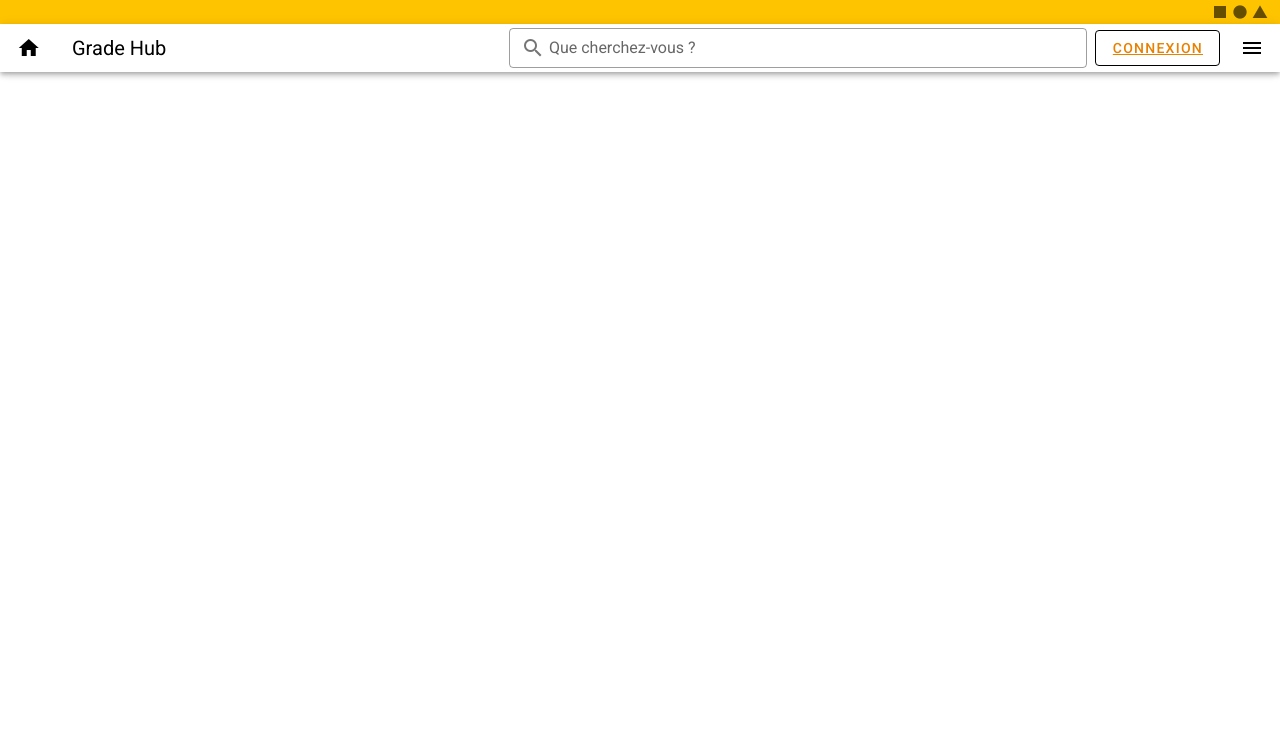
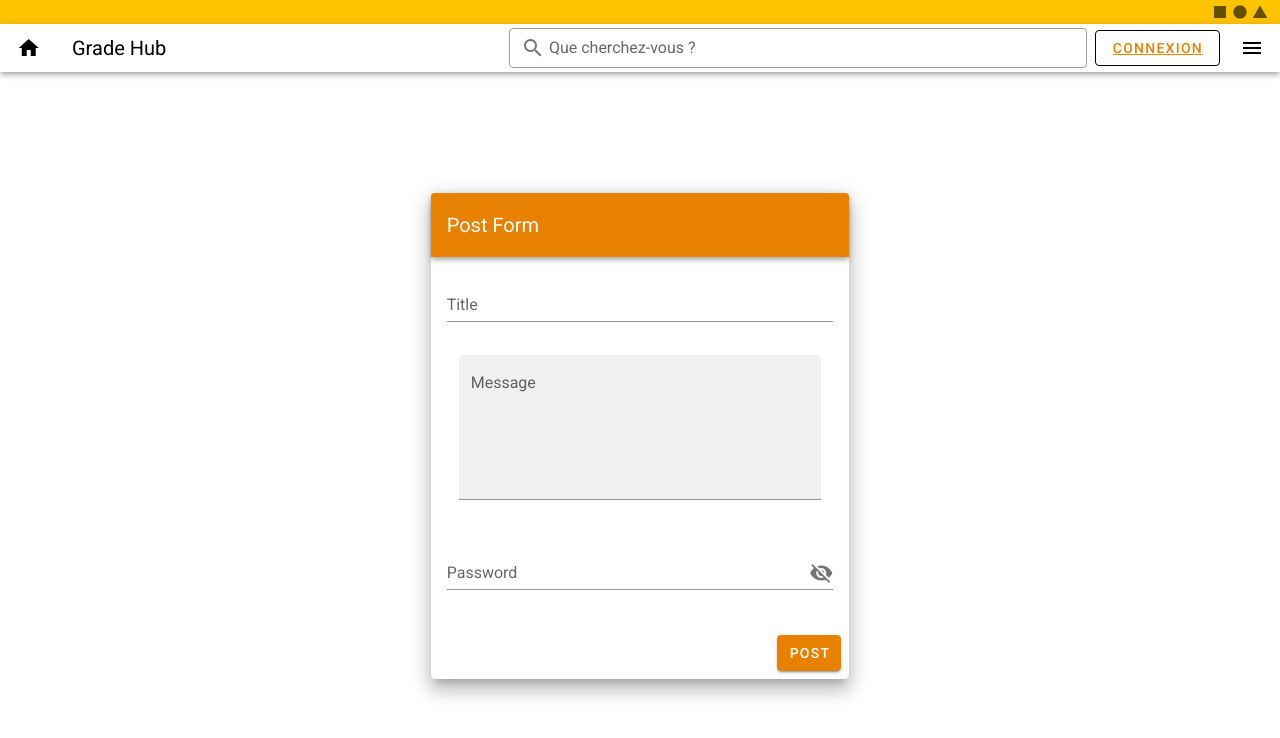
Before and after one commit to Camille-MICHAUD-MELI/front, a Nuxt app: page /post in a window 1280 px wide. Shown: the top 738 px of the page. Built offline with nearby package versions, Linux system fonts and the light colour scheme.

Commit message:
on this push i have done the post part and the color theme of the blog, last part of the job is to finish the profil part and link the back and the front

```diff
--- a/pages/index.vue
+++ b/pages/index.vue
@@ -77,7 +77,7 @@
         </v-list-item-content>
       </v-list-item>
       <v-container>
-        <v-divider class="primary"></v-divider>
+        <v-divider class="thirdary"></v-divider>
       </v-container>
       <v-list>
         <v-list-item
@@ -101,7 +101,7 @@
       </v-list>
       <v-container>
         <v-divider
-        class="primary"
+        class="thirdary"
         >
         </v-divider>
       </v-container>
--- a/pages/login.vue
+++ b/pages/login.vue
@@ -133,7 +133,9 @@
                               id="password"
                               name="password"
                               label="Password"
-                              type="password"
+                              :append-icon="value ? 'mdi-eye' : 'mdi-eye-off'"
+                              @click:append="() => (value = !value)"
+                              :type="value ? 'password' : 'text'"
                               v-model="password"
                            ></v-text-field>
                         </v-form>
@@ -157,6 +159,7 @@ export default {
     drawer: null,
     hover: false,
     is_focus: false,
+    value: null,
     email: null,
     password: null,
     items: [
--- /dev/null
+++ b/pages/logo.vue
@@ -0,0 +1,55 @@
+<template>
+  <svg class="NuxtLogo" width="245" height="180" viewBox="0 0 452 342" xmlns="http://www.w3.org/2000/svg">
+    <path
+      d="M139 330l-1-2c-2-4-2-8-1-13H29L189 31l67 121 22-16-67-121c-1-2-9-14-22-14-6 0-15 2-22 15L5 303c-1 3-8 16-2 27 4 6 10 12 24 12h136c-14 0-21-6-24-12z"
+      fill="#00C58E"
+    />
+    <path
+      d="M447 304L317 70c-2-2-9-15-22-15-6 0-15 3-22 15l-17 28v54l39-67 129 230h-49a23 23 0 0 1-2 14l-1 1c-6 11-21 12-23 12h76c3 0 17-1 24-12 3-5 5-14-2-26z"
+      fill="#108775"
+    />
+    <path
+      d="M376 330v-1l1-2c1-4 2-8 1-12l-4-12-102-178-15-27h-1l-15 27-102 178-4 12a24 24 0 0 0 2 15c4 6 10 12 24 12h190c3 0 18-1 25-12zM256 152l93 163H163l93-163z"
+      fill="#2F495E"
+    />
+  </svg>
+</template>
+
+<style>
+.NuxtLogo {
+  animation: 1s appear;
+  margin: auto;
+}
+@keyframes appear {
+  0% {
+    opacity: 0;
+  }
+}
+</style><template>
+  <svg class="NuxtLogo" width="245" height="180" viewBox="0 0 452 342" xmlns="http://www.w3.org/2000/svg">
+    <path
+      d="M139 330l-1-2c-2-4-2-8-1-13H29L189 31l67 121 22-16-67-121c-1-2-9-14-22-14-6 0-15 2-22 15L5 303c-1 3-8 16-2 27 4 6 10 12 24 12h136c-14 0-21-6-24-12z"
+      fill="#00C58E"
+    />
+    <path
+      d="M447 304L317 70c-2-2-9-15-22-15-6 0-15 3-22 15l-17 28v54l39-67 129 230h-49a23 23 0 0 1-2 14l-1 1c-6 11-21 12-23 12h76c3 0 17-1 24-12 3-5 5-14-2-26z"
+      fill="#108775"
+    />
+    <path
+      d="M376 330v-1l1-2c1-4 2-8 1-12l-4-12-102-178-15-27h-1l-15 27-102 178-4 12a24 24 0 0 0 2 15c4 6 10 12 24 12h190c3 0 18-1 25-12zM256 152l93 163H163l93-163z"
+      fill="#2F495E"
+    />
+  </svg>
+</template>
+
+<style>
+.NuxtLogo {
+  animation: 1s appear;
+  margin: auto;
+}
+@keyframes appear {
+  0% {
+    opacity: 0;
+  }
+}
+</style>
--- a/pages/post.vue
+++ b/pages/post.vue
@@ -122,6 +122,51 @@
         </div>
       </template>
     </v-navigation-drawer>
+
+          <v-main>
+         <v-container fluid fill-height>
+            <v-layout align-center justify-center>
+               <v-flex xs12 sm8 md4>
+                  <v-card class="elevation-12">
+                     <v-toolbar dark color="primary">
+                        <v-toolbar-title>Post Form</v-toolbar-title>
+                     </v-toolbar>
+                     <v-card-text>
+                        <v-form>
+                            <v-text-field
+                            name="title"
+                            label="Title"
+                            type="text"
+                            ></v-text-field>
+                           <v-container fluid>
+                              <v-textarea
+                                name="corpse"
+                                filled
+                                label="Message"
+                                auto-grow
+                                class="pa-0 ma-0"
+                              ></v-textarea>
+                           </v-container>
+                           <v-text-field
+                              id="password"
+                              name="password"
+                              label="Password"
+                              v-model="password"
+                              :append-icon="value ? 'mdi-eye' : 'mdi-eye-off'"
+                              @click:append="() => (value = !value)"
+                              :type="value ? 'password' : 'text'"
+                           ></v-text-field>
+                        </v-form>
+                     </v-card-text>
+                     <v-card-actions>
+                        <v-spacer></v-spacer>
+                        <v-btn color="primary" @click="loginHandler">POST</v-btn>
+                     </v-card-actions>
+                  </v-card>
+               </v-flex>
+            </v-layout>
+         </v-container>
+      </v-main>
   </v-app>
 </template>
 
@@ -130,6 +175,7 @@ export default {
   data: () => ({
     drawer: null,
     hover: false,
+    value: null,
     is_focus: false,
     items: [
       { title: 'Post', icon: 'mdi-view-dashboard', route: '/post' },
--- a/pages/register.vue
+++ b/pages/register.vue
@@ -145,8 +145,10 @@
                               id="password"
                               name="password"
                               label="Password"
-                              type="password"
                               v-model="password"
+                              :append-icon="value ? 'mdi-eye' : 'mdi-eye-off'"
+                              @click:append="() => (value = !value)"
+                              :type="value ? 'password' : 'text'"
                            ></v-text-field>
                            <v-text-field
                             name="phone"
@@ -175,6 +177,7 @@ export default {
     drawer: null,
     hover: false,
     is_focus: false,
+    value: null,
     items: [
       { title: 'Dashboard', icon: 'mdi-view-dashboard', route: '/test' },
       { title: 'Account', icon: 'mdi-account-box', route: '/test' }
```
